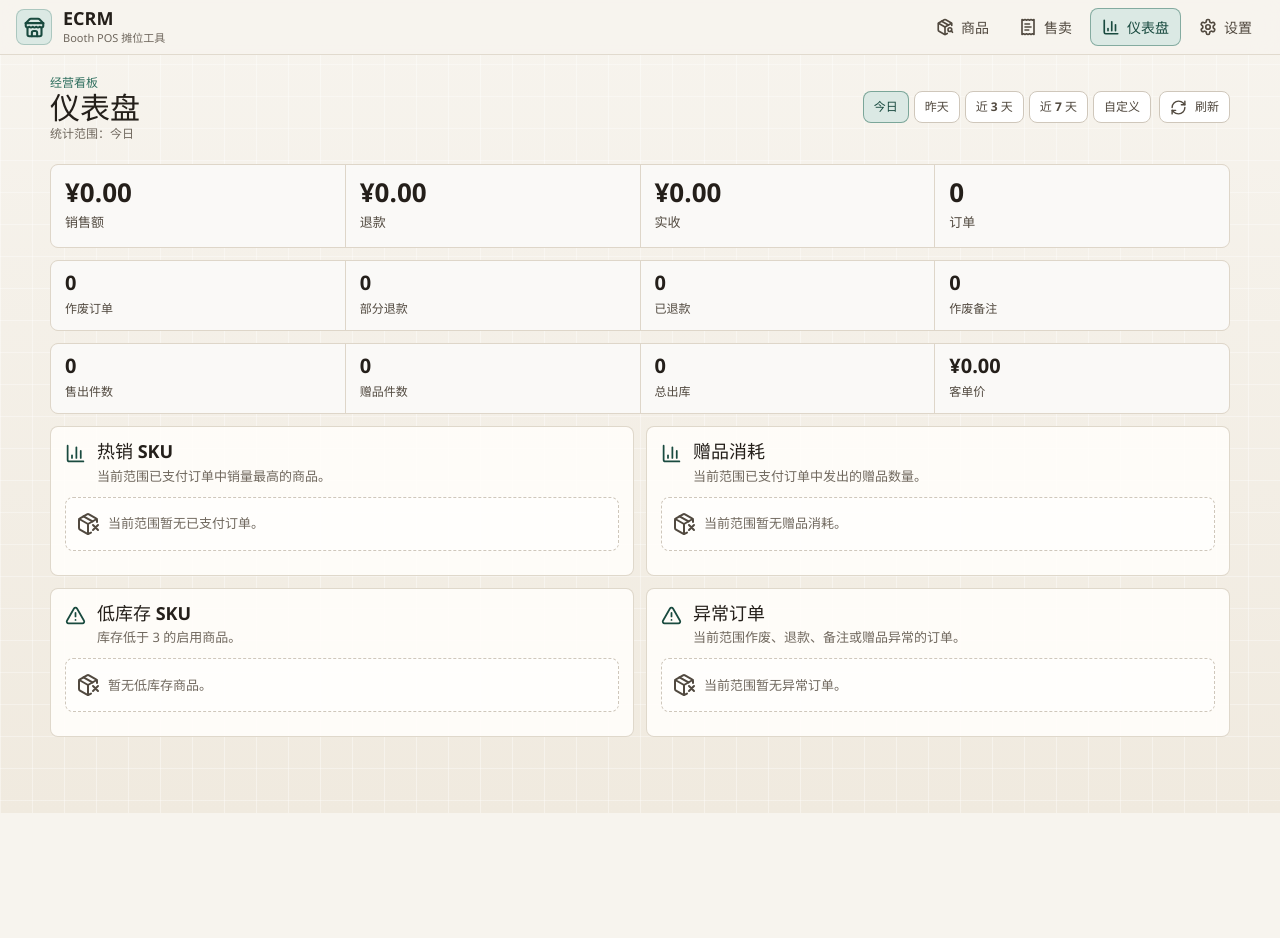
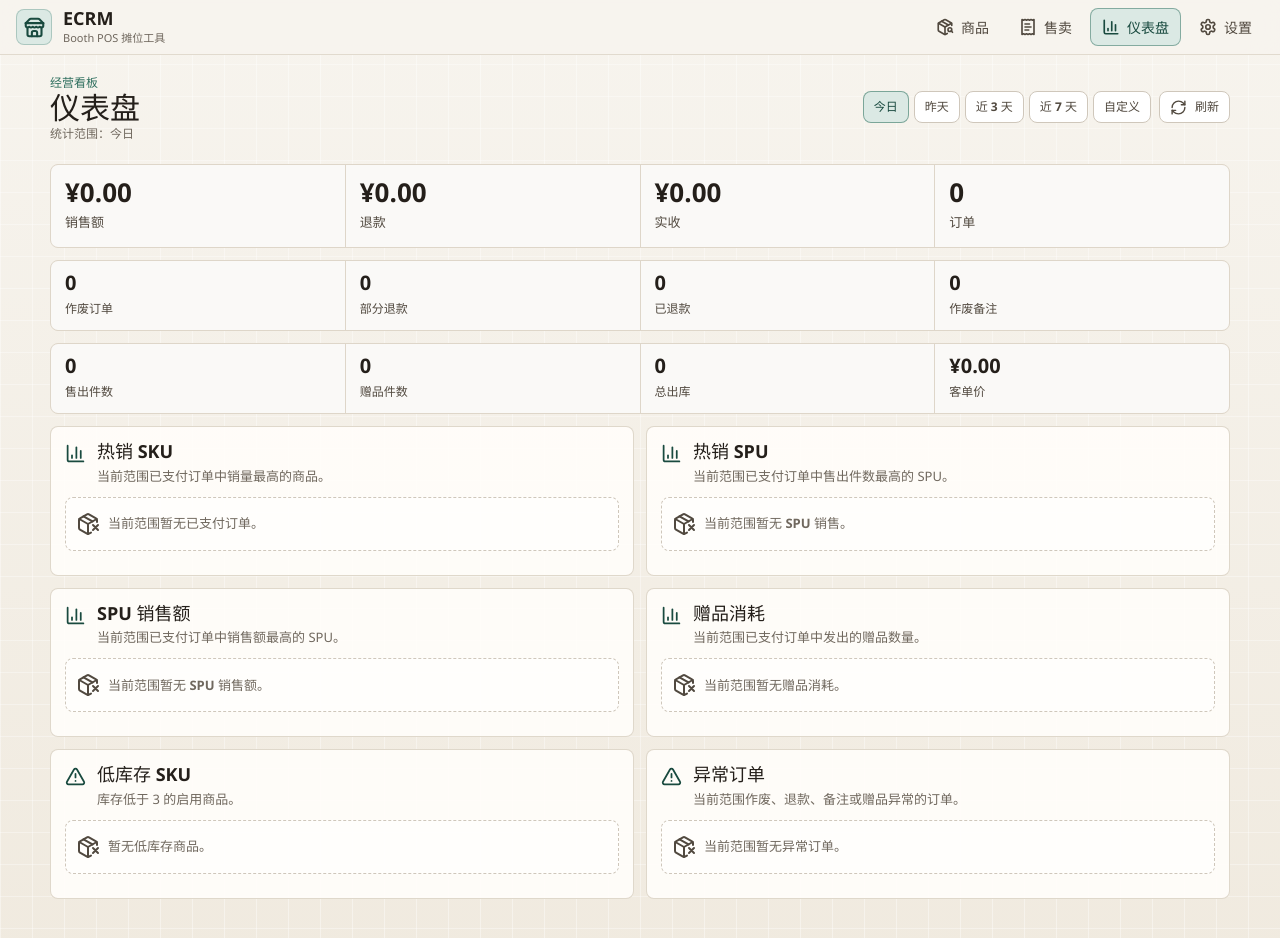
Before and after one commit to mattvxiao-commits/mattvxiao-commits.github.io, a React (Vite) app: page /dashboard in a window 1280 px wide. Both pictures are taken after a click on the button "今日". Shown: the top 938 px of the page. Before the commit the page ends 813 px from the top, so only its background shows below. Built offline with nearby package versions, Linux system fonts and the light colour scheme.

Commit message:
feat: show dashboard spu rankings

```diff
--- a/src/pages/DashboardPage.tsx
+++ b/src/pages/DashboardPage.tsx
@@ -280,6 +280,70 @@ export default function DashboardPage() {
               </div>
             </section>
 
+            <section className="dashboardSection" aria-labelledby="top-selling-spu-title">
+              <div className="sectionTitle">
+                <BarChart3 size={21} aria-hidden="true" />
+                <div>
+                  <h2 id="top-selling-spu-title">热销 SPU</h2>
+                  <p>当前范围已支付订单中售出件数最高的 SPU。</p>
+                </div>
+              </div>
+
+              {!isLoading && dashboard.topSellingSpuRows.length === 0 ? (
+                <div className="dashboardEmpty">
+                  <PackageX size={24} aria-hidden="true" />
+                  <p>当前范围暂无 SPU 销售。</p>
+                </div>
+              ) : null}
+
+              <div className="dashboardRankList">
+                {dashboard.topSellingSpuRows.map((row) => (
+                  <article className="dashboardRankRow" key={row.spu}>
+                    <div>
+                      <h3>{row.spu}</h3>
+                      <p>SPU</p>
+                    </div>
+                    <div className="dashboardRowMetric">
+                      <span>{row.quantity} 件</span>
+                      <strong>{formatMoney(row.amount)}</strong>
+                    </div>
+                  </article>
+                ))}
+              </div>
+            </section>
+
+            <section className="dashboardSection" aria-labelledby="top-revenue-spu-title">
+              <div className="sectionTitle">
+                <BarChart3 size={21} aria-hidden="true" />
+                <div>
+                  <h2 id="top-revenue-spu-title">SPU 销售额</h2>
+                  <p>当前范围已支付订单中销售额最高的 SPU。</p>
+                </div>
+              </div>
+
+              {!isLoading && dashboard.topRevenueSpuRows.length === 0 ? (
+                <div className="dashboardEmpty">
+                  <PackageX size={24} aria-hidden="true" />
+                  <p>当前范围暂无 SPU 销售额。</p>
+                </div>
+              ) : null}
+
+              <div className="dashboardRankList">
+                {dashboard.topRevenueSpuRows.map((row) => (
+                  <article className="dashboardRankRow" key={row.spu}>
+                    <div>
+                      <h3>{row.spu}</h3>
+                      <p>SPU</p>
+                    </div>
+                    <div className="dashboardRowMetric">
+                      <span>{row.quantity} 件</span>
+                      <strong>{formatMoney(row.amount)}</strong>
+                    </div>
+                  </article>
+                ))}
+              </div>
+            </section>
+
             <section className="dashboardSection" aria-labelledby="gift-consumption-title">
               <div className="sectionTitle">
                 <BarChart3 size={21} aria-hidden="true" />
```
Also changed, not shown: 1 other file (tests, documents, lock files or other folders).
